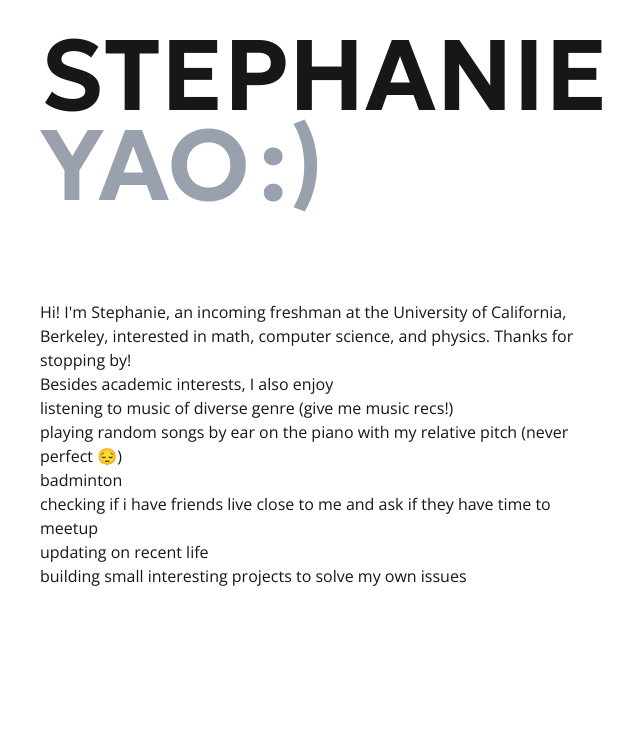
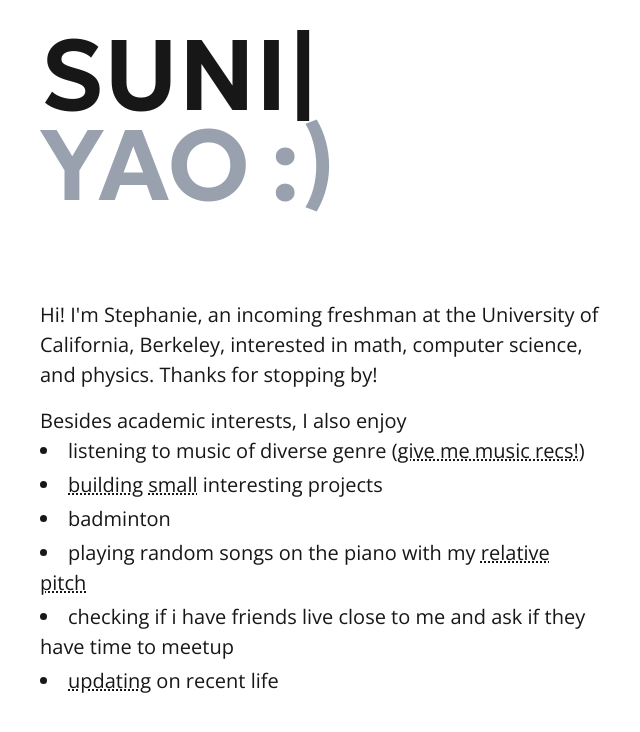
Before and after one commit to suniyao/personal-website, a Next.js app: page / in a window 1280 px wide. Shown: the top 732 px of the page, without its empty margins (40-680 px from the left). Built offline with nearby package versions, Linux system fonts and the light colour scheme; a web font is replaced by a local one.

Commit message:
no procrastination anymore :pray: now doing the new design

```diff
--- a/app/(pages)/page.tsx
+++ b/app/(pages)/page.tsx
@@ -2,29 +2,43 @@
 import { geologica, pixel } from "@/ui/fonts";
 import PopUp from "@/components/PopUp";
 import { TypeAnimation } from "react-type-animation";
+import Link from "@/components/Link"
 export default function Home() {
   return (
     <main className="flex flex-col h-screen mx-20">
       <div className={`${geologica.className} flex flex-col font-semibold text-[100px]`}>
-        <div>STEPHANIE</div>
-        <div className="text-gray-400 -translate-y-15 flex flex-row gap-2">
+        <div>
+          <TypeAnimation
+            preRenderFirstString={true}
+            sequence={[
+              1000,
+              'STEPHANIE', // initially rendered starting point
+              3000,
+              'SUNI',
+              1000,
+            ]}
+            speed={50}
+            repeat={Infinity}
+          />
+        </div>
+        <div className="text-gray-400 -translate-y-15 flex flex-row gap-5">
           <div>YAO</div>
           <div>:&#41;</div>
         </div>
       </div>
 
-      <div className="w-1/2">
+      <div className="w-1/2 text-[20px]">
         <div>
           <p>Hi! I'm Stephanie, an incoming freshman at the University of California, Berkeley, interested in math, computer science, and physics. Thanks for stopping by!</p>
 
-            <ul>
-            Besides academic interests, I also enjoy
-              <li>listening to music of diverse genre (give me music recs!)</li>
-              <li>playing random songs by ear on the piano with my relative pitch (never perfect 😔)</li>
+            <ul className="list-disc list-inside mt-4 space-y-1">
+              Besides academic interests, I also enjoy
+              <li>listening to music of diverse genre (<Link href="https://forms.gle/kpRzsb7AGki6TLdJ6">give me music recs!)</Link></li>
+              <li><Link href={"/project"}>building</Link> <Link href="https://prime-hunt.vercel.app">small</Link> interesting projects</li>
               <li>badminton</li>
+              <li>playing random songs on the piano with my <PopUp note="(never perfect 😔)">relative pitch</PopUp></li>
               <li>checking if i have friends live close to me and ask if they have time to meetup</li>
-              <li>updating on recent life</li>
-              <li>building small interesting projects to solve my own issues</li>
+              <li><Link href={"/update"}>updating</Link> on recent life</li>
             </ul>
         </div>
       </div>
--- a/app/(pages)/project/page.tsx
+++ b/app/(pages)/project/page.tsx
@@ -0,0 +1,7 @@
+export default function Project(){
+  return (
+    <div>
+      Project page
+    </div>
+  )
+}
--- a/app/(pages)/update/page.tsx
+++ b/app/(pages)/update/page.tsx
@@ -0,0 +1,7 @@
+export default function Update(){
+  return (
+    <div>
+      update page
+    </div>
+  )
+}
--- /dev/null
+++ b/components/Link.tsx
@@ -0,0 +1,15 @@
+import Link from "next/link";
+
+type LinkProps = {
+  href: string;
+  className?: string;
+  children: React.ReactNode;
+};
+
+export default function CustomLink({ href, className, children }: LinkProps) {
+  return (
+    <Link href={href} className={className + "relative group cursor-pointer underline decoration-dotted hover:decoration-wavy transition-decoration"}>
+      {children}
+    </Link>
+  );
+}
--- a/components/PopUp.tsx
+++ b/components/PopUp.tsx
@@ -8,7 +8,7 @@
 
 export default function PopUp({ note, children }: Props) {
   return (
-  <span className="relative group cursor-pointer underline decoration-dotted hover:decoration-wavy transition-decoration duration-1000">
+  <span className="relative group cursor-pointer underline decoration-dotted hover:decoration-wavy transition-decoration">
     {children}
     <div className="absolute bottom-full left-1/2 -translate-x-1/2 mb-2 w-35 dark:bg-white/10 text-black dark:text-white text-sm px-3 py-2 rounded-lg opacity-0 group-hover:opacity-100 group-hover:backdrop-blur-[2px] transition-opacity z-50 pointer-events-none whitespace-pre-wrap text-center ">
       {note}
```
